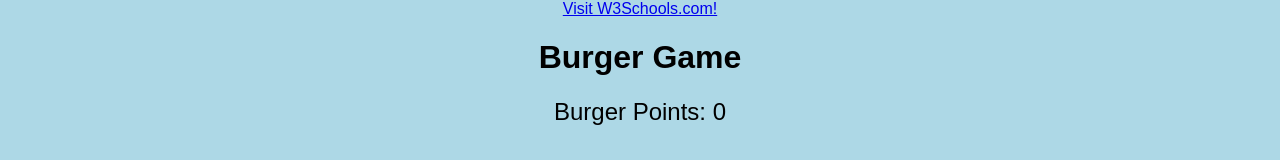
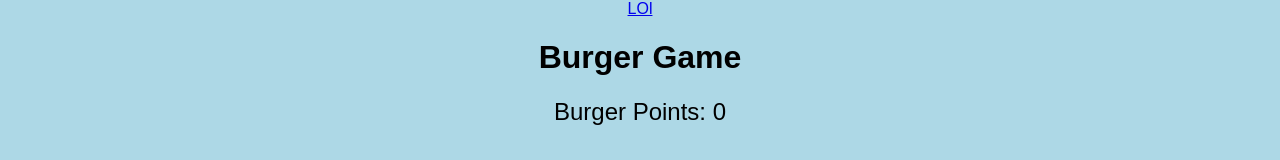
Before and after one commit to Grog6/Burger-Click, a plain HTML site: page index.html in a window 1280 px wide. Shown: the top 160 px of the page. Drawn offline with Linux system fonts and the light colour scheme.

Commit message:
Update index.html

```diff
--- a/index.html
+++ b/index.html
@@ -75,7 +75,7 @@
     </style>
 </head>
 <body>
-    <a href="achievements.html">Visit W3Schools.com!</a>
+    <a href="achievements.html">LOl</a>
     <h1>Burger Game</h1>
     <div id="score">Burger Points: 0</div>
     <div id="game-container">
```
